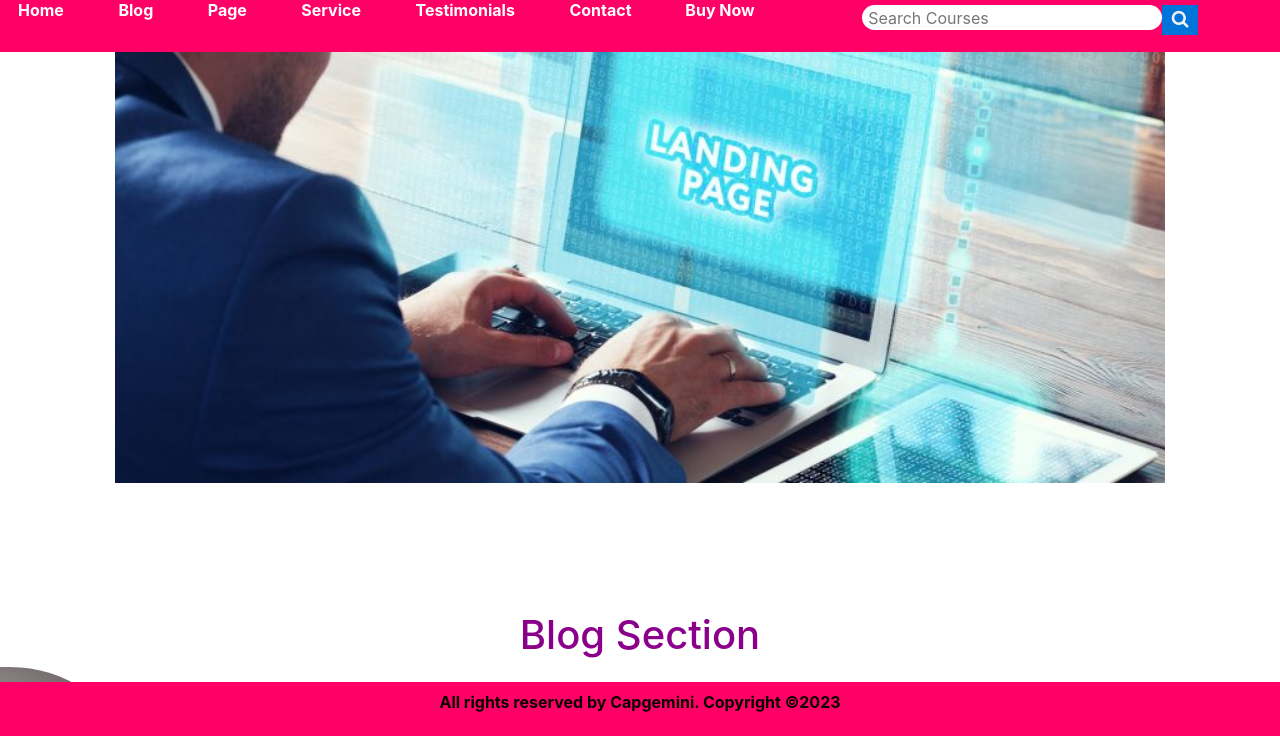
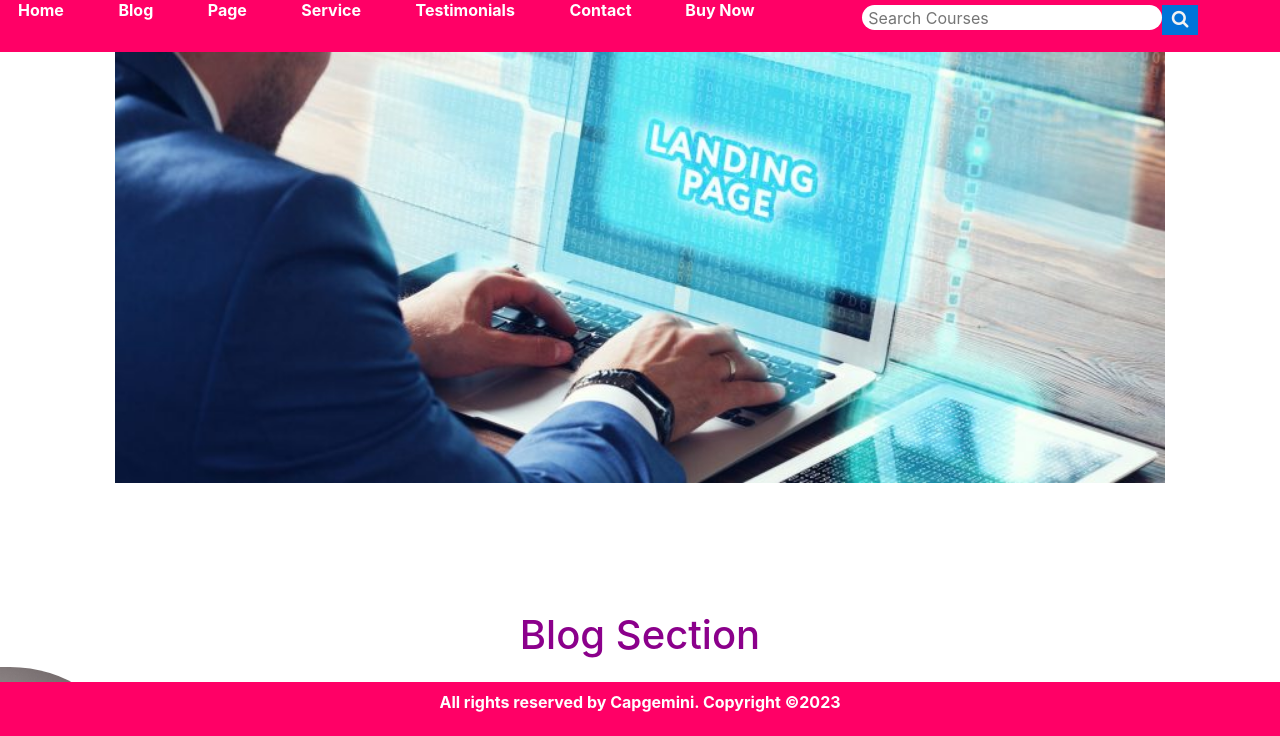
Before and after one commit to ShobhaG09/CODSOFT, a plain HTML site: page CODSOFT/LandingPage.html in a window 1280 px wide. Shown: the part 62-798 px from the top of the page. Drawn offline with nearby package versions, Linux system fonts and the light colour scheme.

Commit message:
changing final

```diff
--- a/CODSOFT/CSS/styles.css
+++ b/CODSOFT/CSS/styles.css
@@ -312,7 +312,7 @@ nav a {
 footer {
   background-color: #ff0066;
   text-decoration: none;
-  color: rgb(9, 0, 0);
+  color: rgb(255, 255, 255);
   font-weight: bold;
   text-align: center;
 
```
